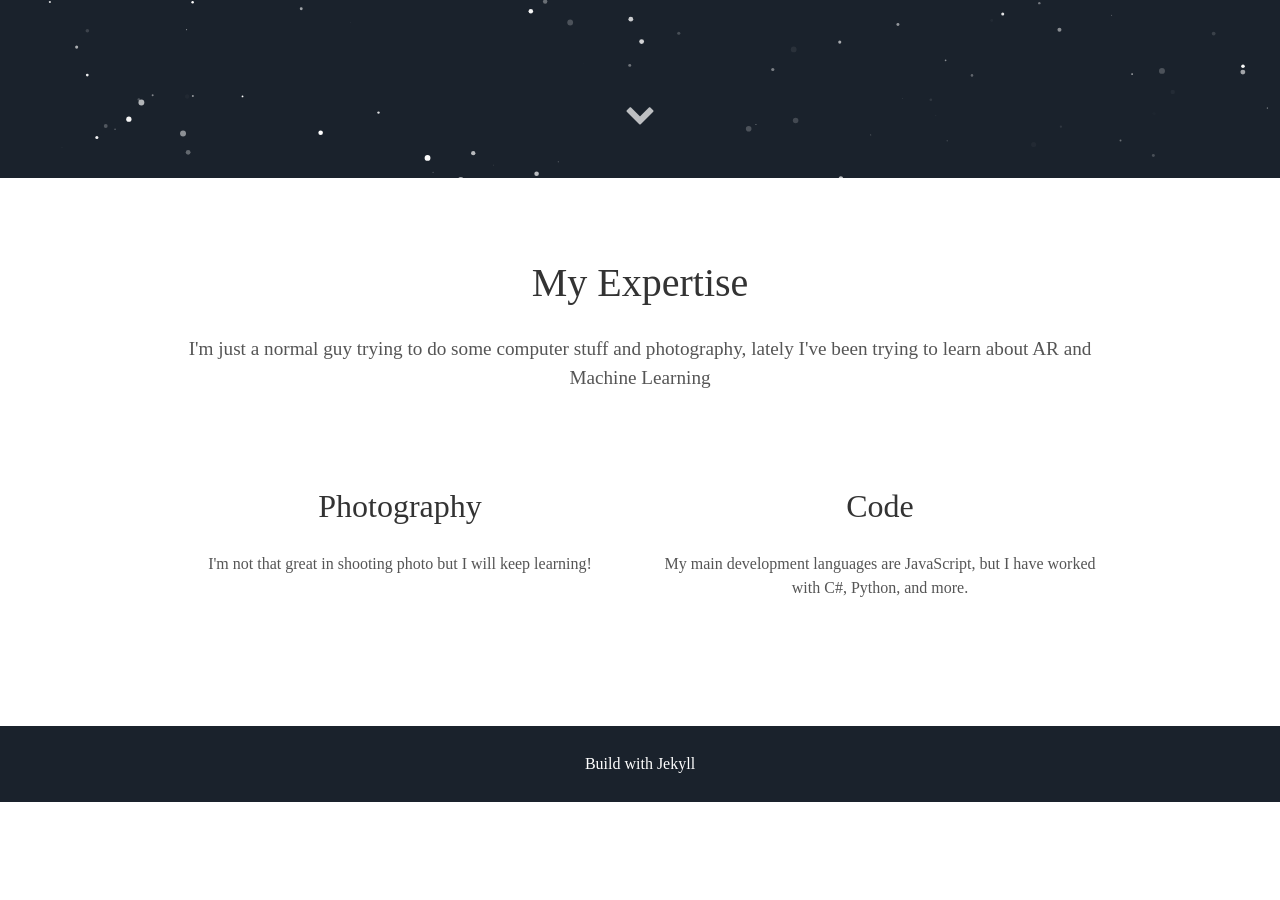
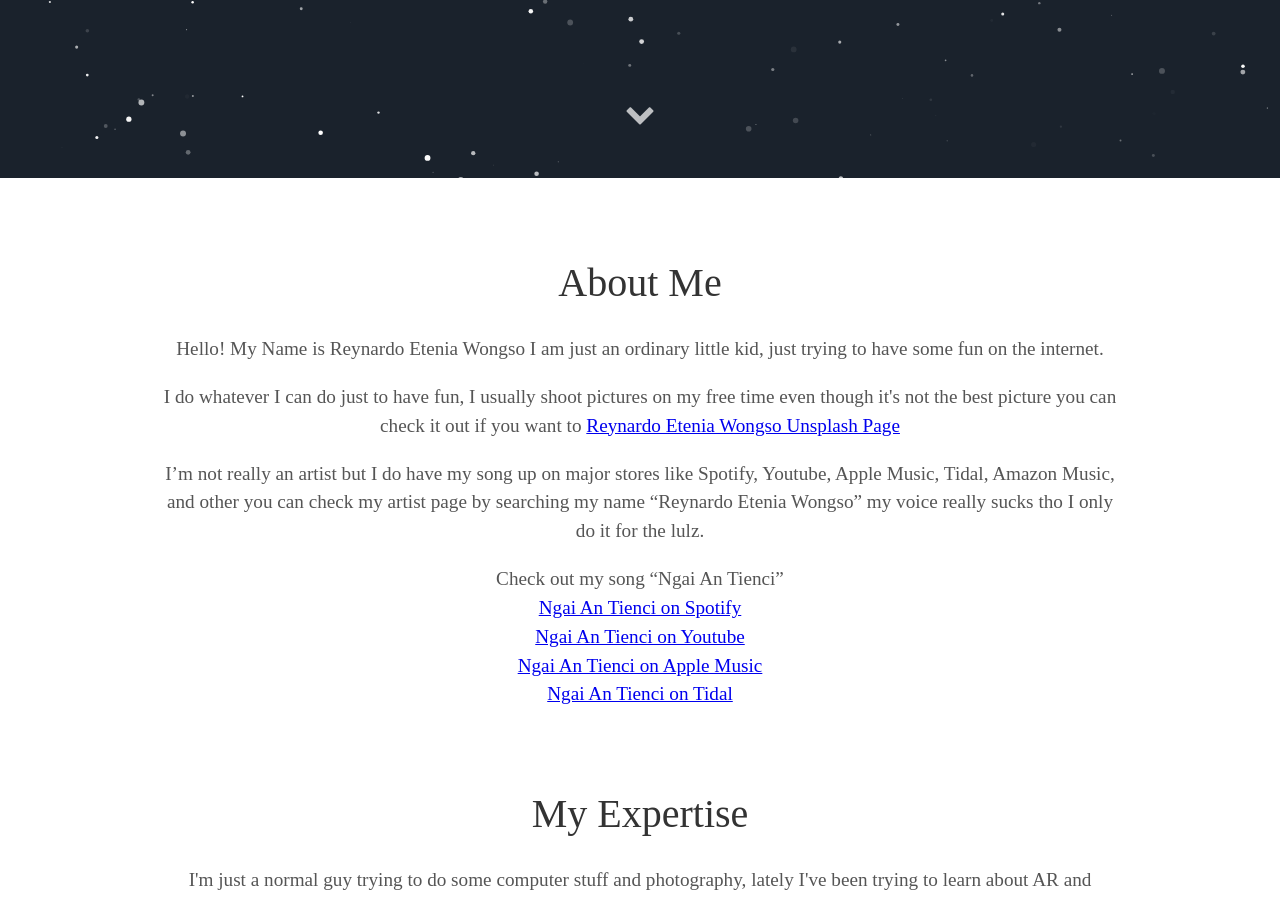
Before and after one commit to ReynardoEW/reynardoew.github.io, a Jekyll site: the page built from index.html, in a window 1280 px wide and 900 px high, scrolled down 722 px. Built offline with Jekyll 4.4.1, drawn with Linux system fonts in a browser that asks for light colours; some web fonts are replaced; before the commit the page ends 1524 px from its top, so only the background shows below that.

Commit message:
Update about.html

```diff
--- a/_includes/about.html
+++ b/_includes/about.html
@@ -1,3 +1,17 @@
+<div class="user-details">
+  <h1>About Me</h1>
+  <p>Hello! My Name is Reynardo Etenia Wongso I am just an ordinary little kid, just trying to have some fun on the internet.</p>
+  <p>I do whatever I can do just to have fun, I usually shoot pictures on my free time even though it's not the best picture you can check it out if you want to <a href="http://unsplash.com/@reynardoew/" rel="unsplash" title="Reynardo Etenia Wongso Photos on Unsplash">Reynardo Etenia Wongso Unsplash Page</a></p>
+  <p>I’m not really an artist but I do have my song up on major stores like Spotify, Youtube, Apple Music, Tidal, Amazon Music, and other you can check my artist page by searching my name “Reynardo Etenia Wongso” my voice really sucks tho I only do it for the lulz.</p>
+  <p>Check out my song “Ngai An Tienci”</br>
+  <a href="https://open.spotify.com/track/4wfxXfZPfyPms7reLa7CUg?si=tXHNa2Z7SoqnQT56IzLKKA" rel="spotify" title="Ngai An Tienci on Spotify">Ngai An Tienci on Spotify</a></br>
+  <a href="https://www.youtube.com/watch?v=aEpE3cHEQdc" rel="youtube" title="Ngai An Tienci on Youtube">Ngai An Tienci on Youtube</a></br>
+  <a href="https://music.apple.com/id/album/ngai-an-tienci/1530324339?i=1530324340" rel="applemusic" title="Ngai An Tienci on Apple Music">Ngai An Tienci on Apple Music</a></br>
+  <a href="https://tidal.com/browse/track/154291310" rel="tidal" title="Ngai An Tienci on Tidal">Ngai An Tienci on Tidal</a>
+  </p>
+  </div>
+
+
 <div class="user-details">
   <h1>My Expertise</h1>
   <p>{{ site.user_description }}</p>
@@ -11,16 +25,4 @@
     <h2>Code</h2>
     <p>My main development languages are JavaScript, but I have worked with C#, Python, and more.</p>
   </div>
-  <!--
-  <div class="tech">
-    <h2>Tools</h2>
-    <svg x="0px" y="0px" width="540px" height="210px" viewBox="0 0 18 7">
-      <path fill="#CB3837" d="M0,0h18v6H9v1H5V6H0V0z M1,5h2V2h1v3h1V1H1V5z M6,1v5h2V5h2V1H6z M8,2h1v2H8V2z M11,1v4h2V2h1v3h1V2h1v3h1V1H11z"/>
-      <polygon fill="#FFFFFF" points="1,5 3,5 3,2 4,2 4,5 5,5 5,1 1,1 "/>
-      <path fill="#FFFFFF" d="M6,1v5h2V5h2V1H6z M9,4H8V2h1V4z"/>
-      <polygon fill="#FFFFFF" points="11,1 11,5 13,5 13,2 14,2 14,5 15,5 15,2 16,2 16,5 17,5 17,1 "/>
-    </svg>
-    <p>Git, Gulp, Grunt, NPM, Spark AR Studio, and many more</p>
-  </div>
-  -->
 </div>
```
